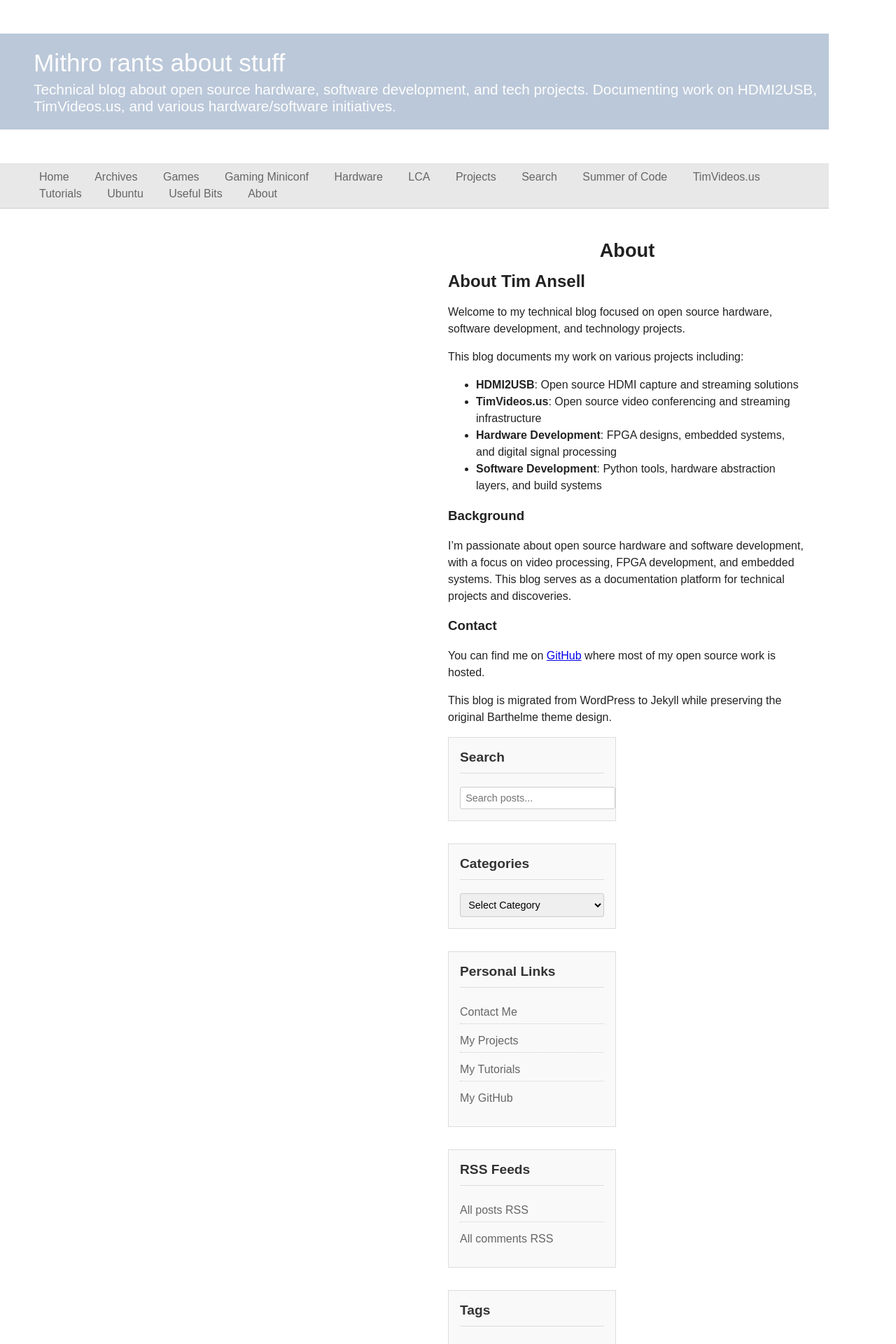
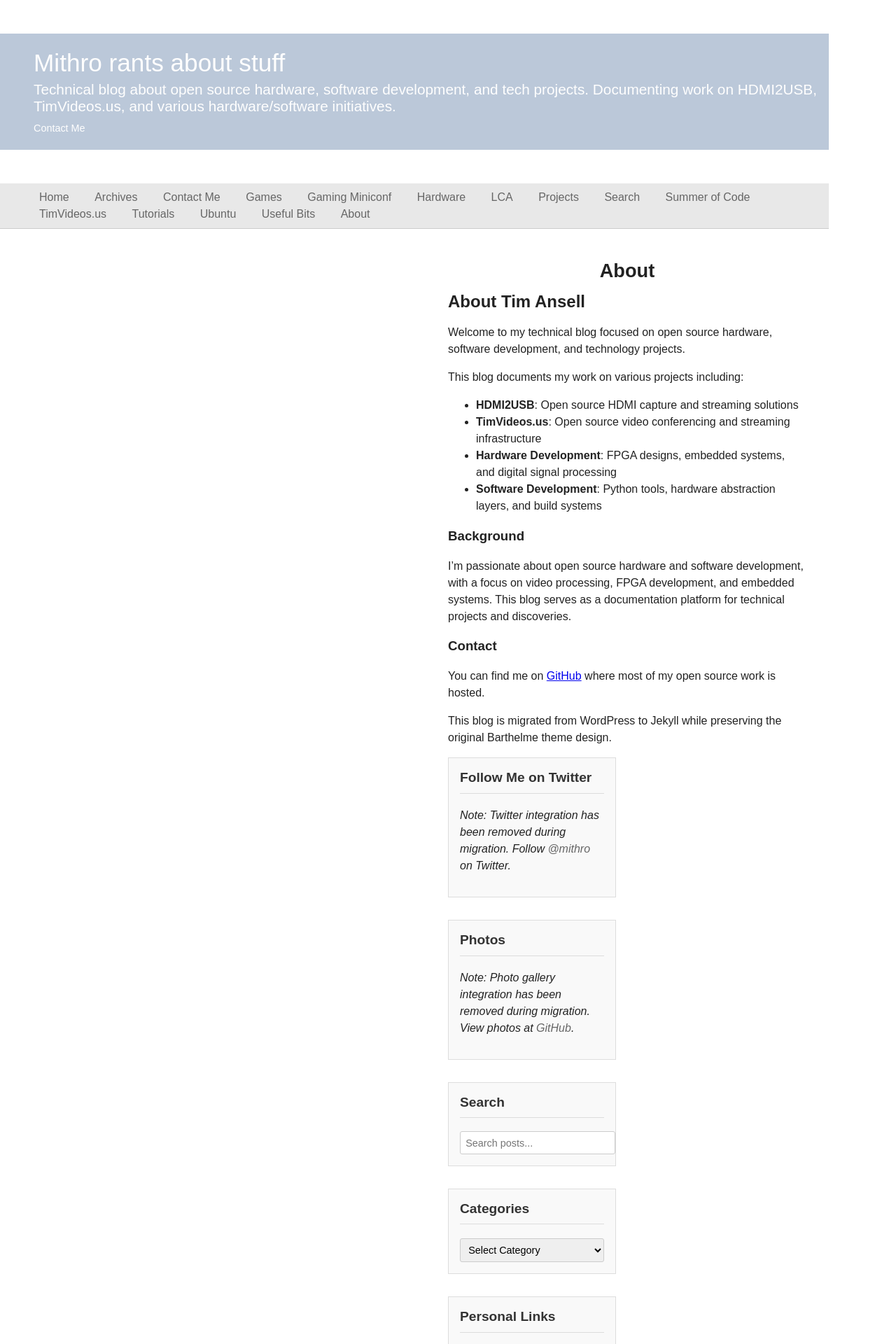
Before and after one commit to mithro/blog.mithis.net, a Jekyll site: the page built from about.markdown, in a window 1280 px wide. Shown: the top 1920 px of the page at 70% size. Built offline with Jekyll 4.4.1, drawn with Linux system fonts in a browser that asks for light colours; some of the changed text lies outside the part shown.

Commit message:
Match WordPress layout and structure more closely
- Change homepage to display full posts instead of excerpts (matches WordPress)
- Add Contact Me link to header with proper styling (white text on blue background)
- Add Twitter feed widget placeholder with link to @mithro
- Add photo gallery widget placeholder with link to GitHub
- Reorder sidebar widgets to match WordPress order (Twitter, Photos, Search, Categories)
- Update "Other Cool People" links to include David Rowe and Rusty Russell
- Create comprehensive contact page at /contact/ with all contact information
- Add proper CSS styling for header navigation

🤖 Generated with [Claude Code](https://claude.ai/code)

Co-Authored-By: Claude <noreply@anthropic.com>

```diff
--- a/_includes/header.html
+++ b/_includes/header.html
@@ -3,4 +3,9 @@
         <a href="{{ '/' | relative_url }}" title="{{ site.title | escape }}">{{ site.title | escape }}</a>
     </h1>
     <div id="blog-description">{{ site.description | escape }}</div>
+    <div id="header-nav">
+        <ul>
+            <li><a href="/contact/">Contact Me</a></li>
+        </ul>
+    </div>
 </div><!-- #header -->
--- a/_includes/sidebar.html
+++ b/_includes/sidebar.html
@@ -1,4 +1,20 @@
 <div id="sidebar">
+
+    <!-- Twitter Feed Widget -->
+    <div class="sidebar-widget">
+        <h3>Follow Me on Twitter</h3>
+        <div class="twitter-feed">
+            <p><em>Note: Twitter integration has been removed during migration. Follow <a href="https://twitter.com/mithro">@mithro</a> on Twitter.</em></p>
+        </div>
+    </div>
+
+    <!-- Photo Gallery Widget -->
+    <div class="sidebar-widget">
+        <h3>Photos</h3>
+        <div class="photo-gallery">
+            <p><em>Note: Photo gallery integration has been removed during migration. View photos at <a href="https://github.com/mithro">GitHub</a>.</em></p>
+        </div>
+    </div>
 
     <!-- Search Widget -->
     <div class="sidebar-widget">
--- a/assets/css/main.css
+++ b/assets/css/main.css
@@ -64,6 +64,33 @@ div#header div#blog-description {
     font-size: 1.3em;
     margin: 0.1em 0;
     color: #fefefe;
+}
+
+/* Header Navigation - Simple Contact Link */
+div#header div#header-nav {
+    margin-top: 0.5em;
+    font-size: 0.9em;
+}
+
+div#header div#header-nav ul {
+    list-style: none;
+    margin: 0;
+    padding: 0;
+}
+
+div#header div#header-nav li {
+    display: inline;
+    margin-right: 1em;
+}
+
+div#header div#header-nav a {
+    color: #fefefe;
+    text-decoration: none;
+}
+
+div#header div#header-nav a:hover {
+    color: #ddd;
+    text-decoration: underline;
 }
 
 /* Navigation */
```
Also changed, not shown: other parts of _includes/sidebar.html (+2 -0 lines), contact.md (added, +39 -0 lines), index.html (+1 -7 lines), .claude/settings.local.json.
